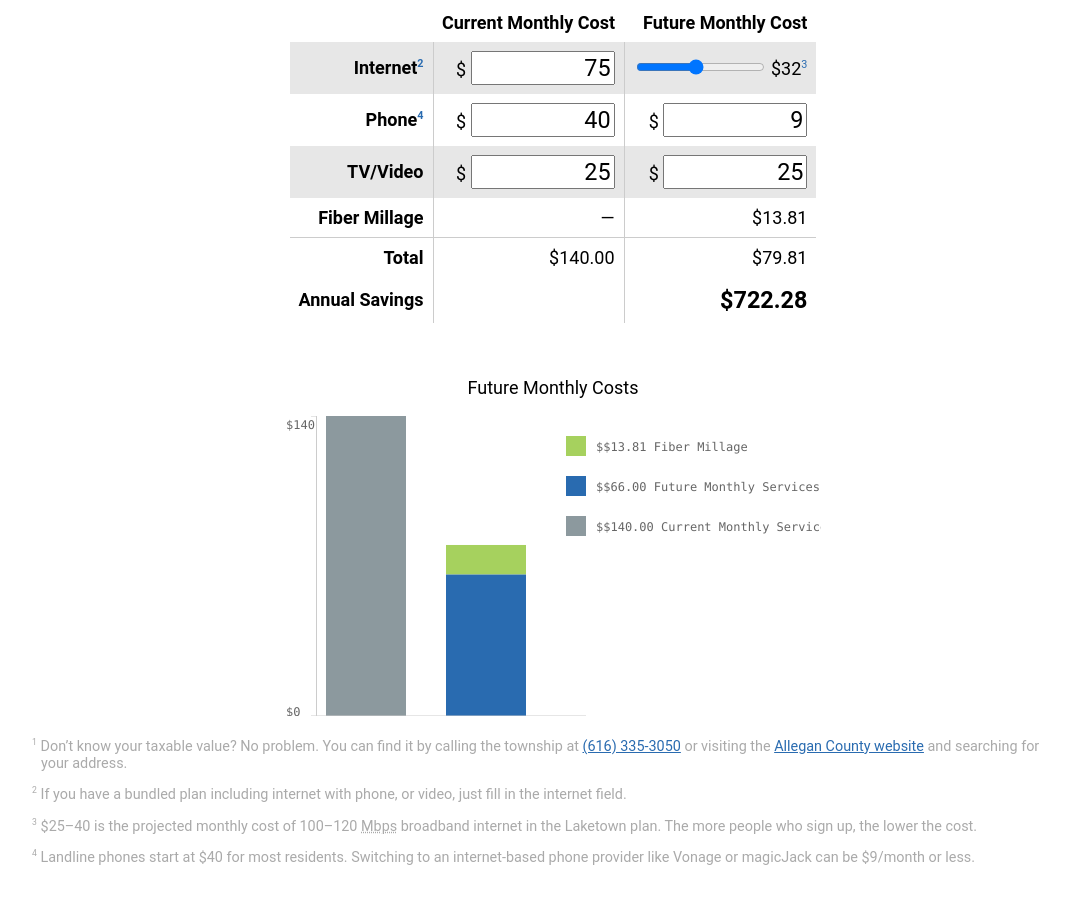
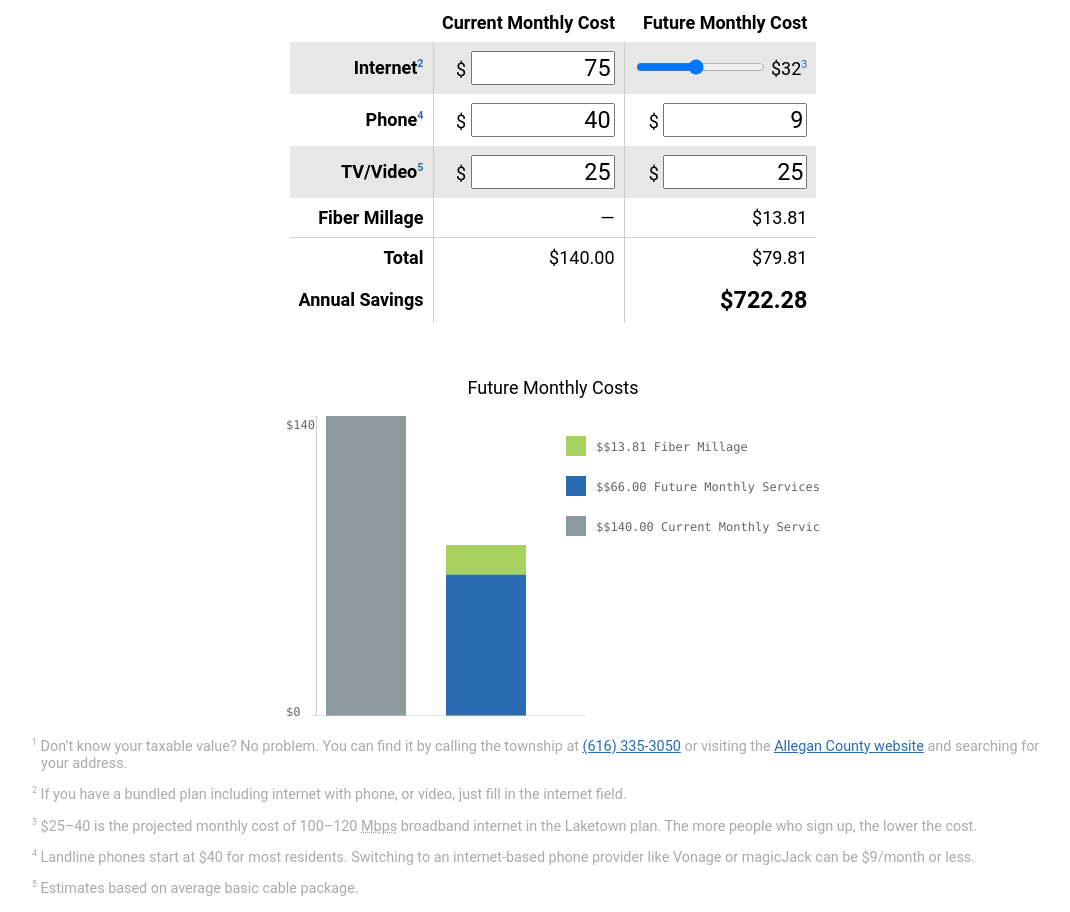
Before and after one commit to collectiveidea/laketown, a website: page index.html in a window 1280 px wide. Shown: the part 294-1206 px from the top of the page, without its empty margins (87-1157 px from the left). Before the commit the page ends 1174 px from the top, so only its background shows below. Drawn offline with Linux system fonts and the light colour scheme.

Commit message:
Add TV/Video footnote

```diff
--- a/index.html
+++ b/index.html
@@ -118,7 +118,7 @@
               <td>$ <input type="numeric" size="6" inputmode="number" name="phone" id="phone" class="service" value="40"></td>
               <td>$ <input type="numeric" size="6" inputmode="number" name="projected_phone" id="projected-phone" class="projection" value="9"></td>
             </tr><tr>
-              <th scope="row">TV/Video</th>
+              <th scope="row">TV/Video<sup><a href="#video-cost">5</a></sup></th>
               <td>$ <input type="numeric" size="6" inputmode="number" name="video" id="video" class="service" value="25"></td>
               <td>$ <input type="numeric" size="6" inputmode="number" name="projected_video" id="projected-video" class="projection" value="25"></td>
             </tr>
@@ -156,6 +156,7 @@
     <p class="note" id="bundles"><sup>2</sup> If you have a bundled plan including internet with phone, or video, just fill in the internet field.</p>
     <p class="note" id="fiber-cost"><sup>3</sup> $25–40 is the projected monthly cost of 100–120 <abbr title="Megabits per second">Mbps</abbr> broadband internet in the Laketown plan. The more people who sign up, the lower the cost.</p>
     <p class="note" id="phone-cost"><sup>4</sup> Landline phones start at $40 for most residents. Switching to an internet-based phone provider like Vonage or magicJack can be $9/month or less.</p>
+    <p class="note" id="video-cost"><sup>5</sup> Estimates based on average basic cable package.</p>
 
   </div>
 <script>
```
